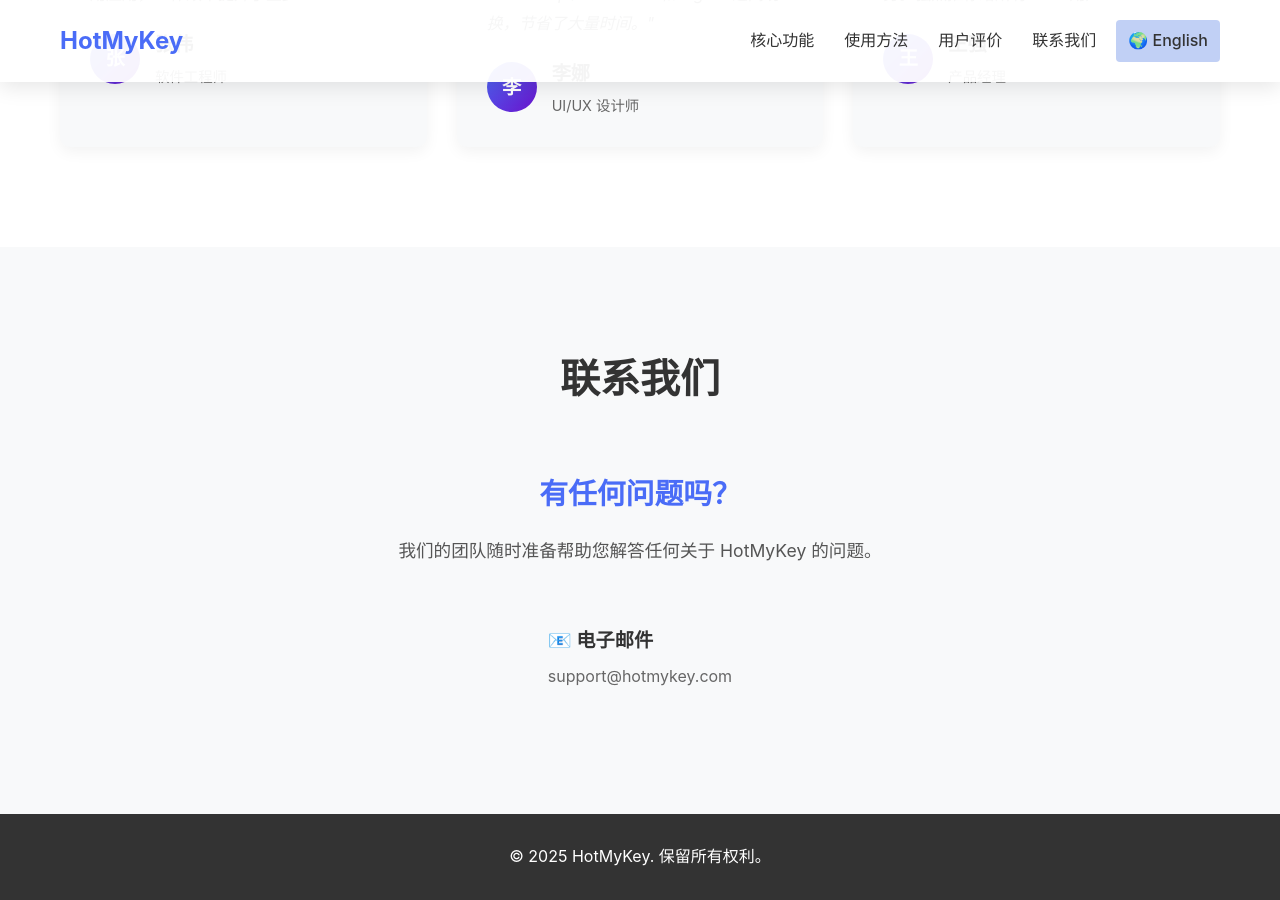
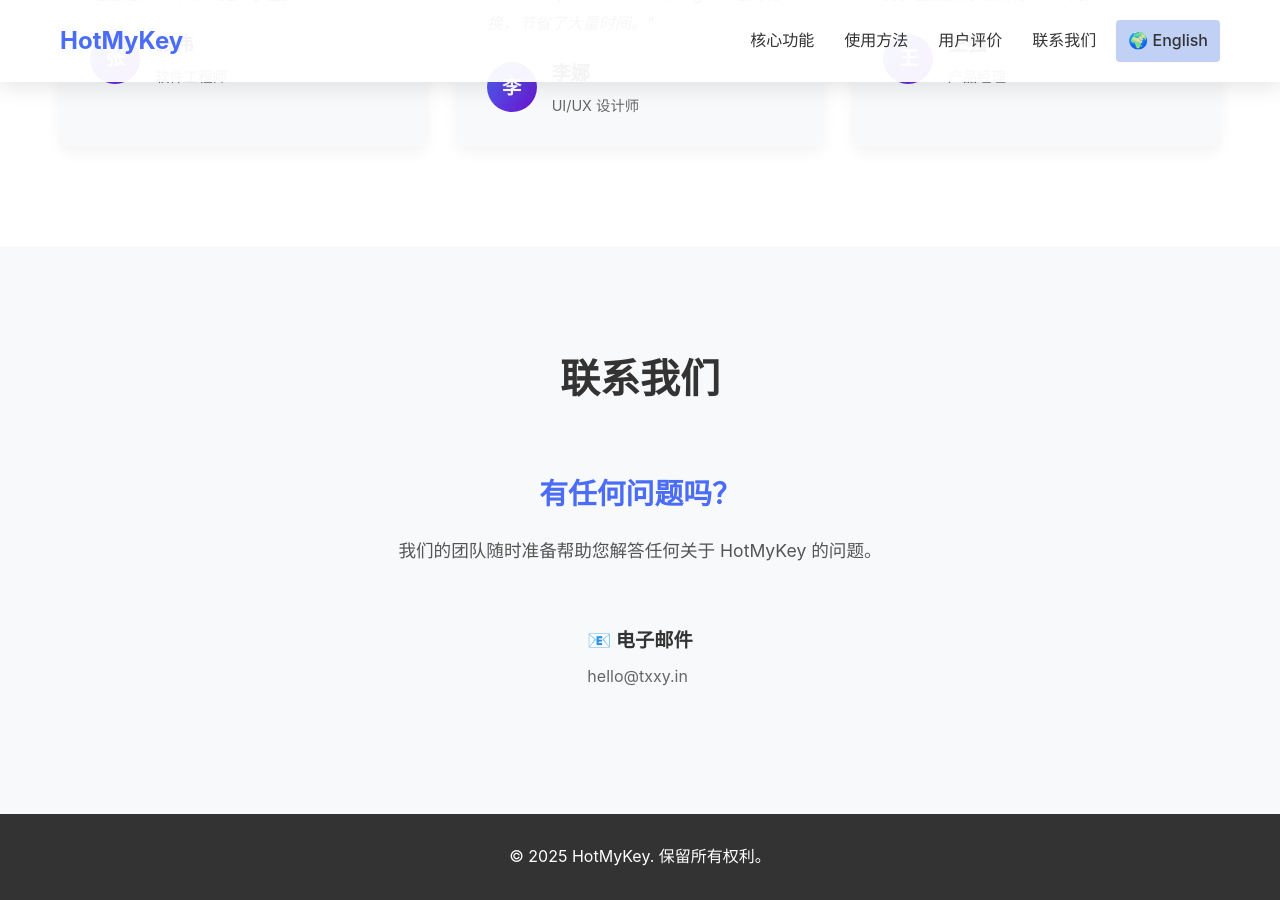
Before and after one commit to imocat/imocat.github.io, a Jekyll site: the page HotMyKey/index.html, which Jekyll copies as it is, in a window 1280 px wide and 900 px high, scrolled down 2186 px. Built offline with Jekyll 4.4.1, drawn with Linux system fonts in a browser that asks for light colours.

Commit message:
modify email

```diff
--- a/HotMyKey/index.html
+++ b/HotMyKey/index.html
@@ -153,7 +153,7 @@
                     <div class="contact-methods">
                         <div class="contact-item">
                             <h4 data-lang="contact.email">📧 电子邮件</h4>
-                            <p data-lang="contact.emailValue">support@hotmykey.com</p>
+                            <p data-lang="contact.emailValue">hello@txxy.in</p>
                         </div>
                     </div>
                 </div>
--- a/HotMyKey/languages.js
+++ b/HotMyKey/languages.js
@@ -73,7 +73,7 @@
       heading: '有任何问题吗？',
       description: '我们的团队随时准备帮助您解答任何关于 HotMyKey 的问题。',
       email: '📧 电子邮件',
-      emailValue: 'support@hotmykey.com',
+      emailValue: 'hello@txxy.in',
     },
     footer: {
       copyright: '© 2025 HotMyKey. 保留所有权利。'
@@ -153,7 +153,7 @@
       heading: 'Have Any Questions?',
       description: 'Our team is ready to help you with any questions about HotMyKey.',
       email: '📧 Email',
-      emailValue: 'support@hotmykey.com',
+      emailValue: 'hello@txxy.in',
     },
     footer: {
       copyright: '© 2025 HotMyKey. All rights reserved.'
```
